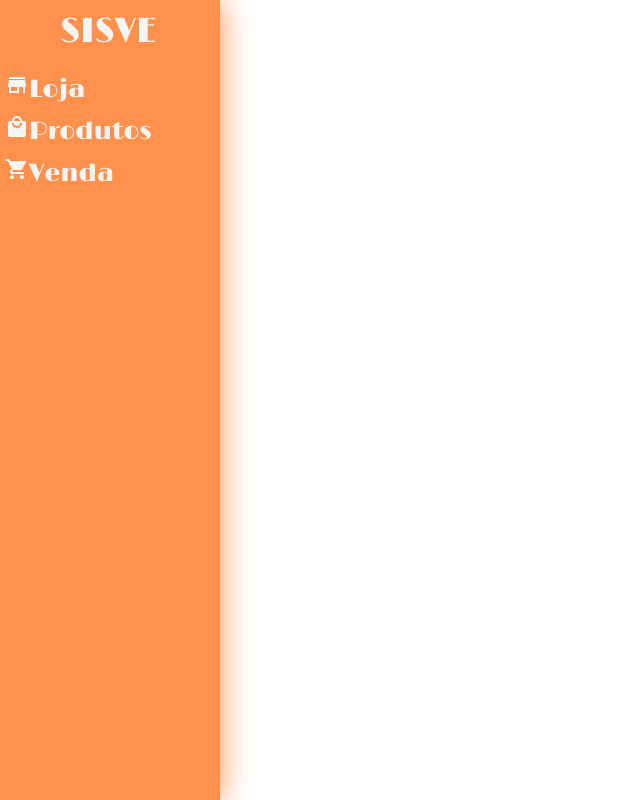
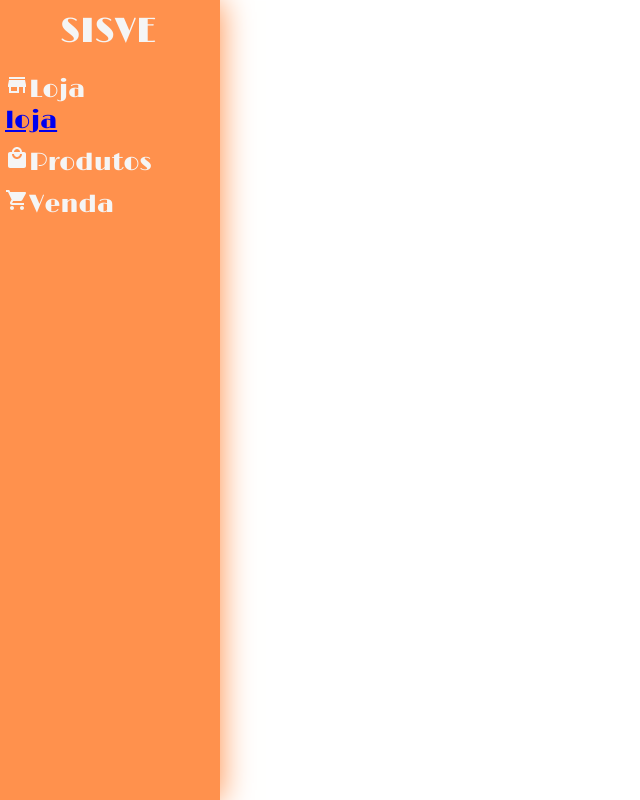
Before and after one commit to gomesfilipe/projeto-integrado, a React (Vite) app in the folder frontend/sisve/: page / in a window 1280 px wide. Shown: the whole page, without its empty margins (0-640 px from the left). Built offline with nearby package versions, Linux system fonts and the light colour scheme; a web font is replaced by a local one.

Commit message:
fazendo o menu

```diff
--- a/frontend/sisve/package.json
+++ b/frontend/sisve/package.json
@@ -11,7 +11,8 @@
   "dependencies": {
     "react": "^18.2.0",
     "react-dom": "^18.2.0",
-    "react-pro-sidebar": "^0.7.1"
+    "react-pro-sidebar": "^0.7.1",
+    "react-router-dom": "^6.3.0"
   },
   "devDependencies": {
     "@types/react": "^18.0.15",
--- a/frontend/sisve/src/main.jsx
+++ b/frontend/sisve/src/main.jsx
@@ -1,5 +1,6 @@
 import React from 'react'
 import ReactDOM from 'react-dom/client'
+import { BrowserRouter, Routes, Route } from "react-router-dom";
 import Home from './pages/Home/Home'
 import Products from './pages/Products/Products';
 import './styles/global.css';
--- a/frontend/sisve/src/pages/Components/Sidebar.jsx
+++ b/frontend/sisve/src/pages/Components/Sidebar.jsx
@@ -1,5 +1,6 @@
 import React from "react";
 import './Sidebar.css'
+import { BrowserRouter, Routes, Route } from "react-router-dom";
 
 import {
   ProSidebar,
@@ -14,6 +15,10 @@ import {
 import StoreMallDirectoryIcon from '@material-ui/icons/StoreMallDirectory';
 import LocalGroceryStoreIcon from '@material-ui/icons/LocalGroceryStore';
 import LocalMallIcon from '@material-ui/icons/LocalMall';
+
+import { Link } from 'react-router-dom';
+
+import './loja'
 
 
 function Sidebar() {
@@ -30,11 +35,21 @@ function Sidebar() {
                 </SidebarHeader>
                 <SidebarContent>
                     <Menu iconShape="square">
-                        <MenuItem icon= {<StoreMallDirectoryIcon />} >
+                        <MenuItem icon= {<StoreMallDirectoryIcon />}>
                             Loja
+                            {/* <a href="http://https://www.youtube.com/"></a> */}
+                            {/* <link rel="stylesheet" href="https://www.youtube.com/" /> */}
+                            {/* Loja */}
                             {/* <a href="http://localhost:5173/loja"></a> */}
+                            {/* <Route path='./loja'>Loja</Route> */}
+                            {/* <Link></Link> */}
+
+                            <div className="sidebar-btn-wrapper">
+                               <a href="https://www.youtube.com/">loja</a>
+                            </div>
+
+                            {/* <Link to="./loja"></Link> */}
                         </MenuItem>
-
 
                         <MenuItem icon= {<LocalMallIcon />} >Produtos</MenuItem>
                         <MenuItem icon= {<LocalGroceryStoreIcon />}>Venda</MenuItem>
--- /dev/null
+++ b/frontend/sisve/src/pages/Components/loja.jsx
@@ -0,0 +1,9 @@
+const loja = () => {
+
+
+    return (
+    <a href="https://www.youtube.com"></a>
+        )
+  };
+
+  export default loja;
```
Also changed, not shown: frontend/sisve/src/pages/Home/Home.css (+5 -3 lines), 1 other file (tests, documents, lock files or other folders).
